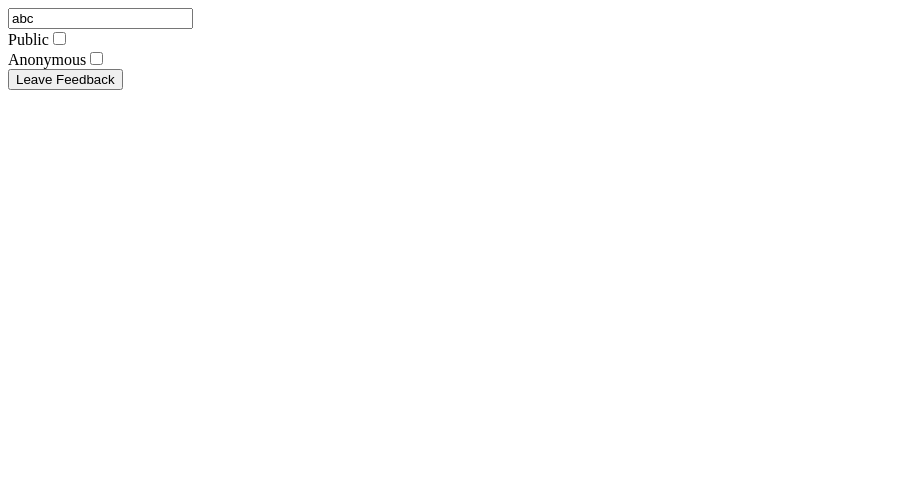
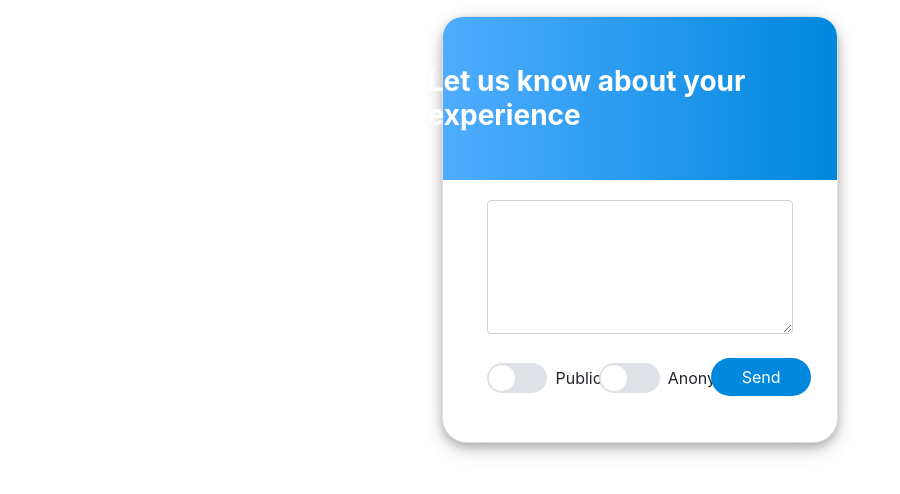
Before and after one commit to World-Vision-Clinic/psw-firma1, an Angular app in the folder patient-portal-front/: page / in a window 1280 px wide. Shown: the top 494 px of the page, without its empty margins (0-900 px from the left). Built offline with nearby package versions, Linux system fonts and the light colour scheme.

Commit message:
feat: Create feedback interface

```diff
--- a/patient-portal-front/src/app/patient-create-feedback/patient-create-feedback.component.css
+++ b/patient-portal-front/src/app/patient-create-feedback/patient-create-feedback.component.css
@@ -0,0 +1,146 @@
+.switch {
+    font-size: 1rem;
+    position: relative;
+}
+.switch input {
+    position: absolute;
+    height: 1px;
+    width: 1px;
+    background: none;
+    border: 0;
+    clip: rect(0 0 0 0);
+    clip-path: inset(50%);
+    overflow: hidden;
+    padding: 0;
+}
+.switch input + label {
+    position: relative;
+    min-width: calc(calc(2.375rem * .8) * 2);
+    border-radius: calc(2.375rem * .8);
+    height: calc(2.375rem * .8);
+    line-height: calc(2.375rem * .8);
+    display: inline-block;
+    cursor: pointer;
+    outline: none;
+    user-select: none;
+    vertical-align: middle;
+    text-indent: calc(calc(calc(2.375rem * .8) * 2) + .5rem);
+}
+.switch input + label::before, .switch input + label::after {
+    content: '';
+    position: absolute;
+    top: 0;
+    left: 0;
+    width: calc(calc(2.375rem * .8) * 2);
+    bottom: 0;
+    display: block;
+}
+.switch input + label::before {
+    right: 0;
+    background-color: #dee2e6;
+    border-radius: calc(2.375rem * .8);
+    transition: 0.2s all;
+}
+.switch input + label::after {
+    top: 2px;
+    left: 2px;
+    width: calc(calc(2.375rem * .8) - calc(2px * 2));
+    height: calc(calc(2.375rem * .8) - calc(2px * 2));
+    border-radius: 50%;
+    background-color: white;
+    transition: 0.2s all;
+}
+.switch input:checked + label::before {
+    background-color: #08d;
+}
+.switch input:checked + label::after {
+    margin-left: calc(2.375rem * .8);
+}
+.switch input:focus + label::before {
+    outline: none;
+    box-shadow: 0 0 0 0.2rem rgba(0, 136, 221, .25);
+}
+.switch input:disabled + label {
+    color: #868e96;
+    cursor: not-allowed;
+}
+.switch input:disabled + label::before {
+    background-color: #e9ecef;
+}
+.switch.switch-sm {
+    font-size: 0.875rem;
+}
+.switch.switch-sm input + label {
+    min-width: calc(calc(1.9375rem * .8) * 2);
+    height: calc(1.9375rem * .8);
+    line-height: calc(1.9375rem * .8);
+    text-indent: calc(calc(calc(1.9375rem * .8) * 2) + .5rem);
+}
+.switch.switch-sm input + label::before {
+    width: calc(calc(1.9375rem * .8) * 2);
+}
+.switch.switch-sm input + label::after {
+    width: calc(calc(1.9375rem * .8) - calc(2px * 2));
+    height: calc(calc(1.9375rem * .8) - calc(2px * 2));
+}
+.switch.switch-sm input:checked + label::after {
+    margin-left: calc(1.9375rem * .8);
+}
+.switch.switch-lg {
+    font-size: 1.25rem;
+}
+.switch.switch-lg input + label {
+    min-width: calc(calc(3rem * .8) * 2);
+    height: calc(3rem * .8);
+    line-height: calc(3rem * .8);
+    text-indent: calc(calc(calc(3rem * .8) * 2) + .5rem);
+}
+.switch.switch-lg input + label::before {
+    width: calc(calc(3rem * .8) * 2);
+}
+.switch.switch-lg input + label::after {
+    width: calc(calc(3rem * .8) - calc(2px * 2));
+    height: calc(calc(3rem * .8) - calc(2px * 2));
+}
+.switch.switch-lg input:checked + label::after {
+    margin-left: calc(3rem * .8);
+}
+.switch + .switch {
+    margin-left: 1rem;
+}
+body {
+    padding: 1rem;
+}
+.dropdown-menu {
+    margin-top: 0.75rem;
+}
+
+.card {
+    border-radius: 25px;
+    box-shadow: 0 4px 8px 0 rgba(0, 0, 0, 0.2), 0 6px 20px 0 rgba(0, 0, 0, 0.19);
+}
+.header {
+    border-radius: 20px 20px 0px 0px;
+}
+
+.btn-rounded {
+    border-radius: 20px;
+}
+
+.btn-blue {
+    background: #08d;
+    color: white;
+    width: 100px;
+    margin-bottom: 10px
+}
+
+.gradient-custom {
+    /* fallback for old browsers */
+    background: #4facfe;
+
+    /* Chrome 10-25, Safari 5.1-6 */
+    background: -webkit-linear-gradient(to right, rgba(79, 172, 254, 1), #08d);
+
+    /* W3C, IE 10+/ Edge, Firefox 16+, Chrome 26+, Opera 12+, Safari 7+ */
+    background: linear-gradient(to right, rgba(79, 172, 254, 1), #08d)
+  }
--- a/patient-portal-front/src/app/patient-create-feedback/patient-create-feedback.component.html
+++ b/patient-portal-front/src/app/patient-create-feedback/patient-create-feedback.component.html
@@ -1,8 +1,52 @@
-<input id="content" type="textarea" [(ngModel)]="content"><br>
-<label>Public</label>
-<input id="isPublic" type="checkbox" [(ngModel)]="isPublic"><br>
-<label>Anonymous</label>
-<input id="isAnonymous" type="checkbox" [(ngModel)]="isAnonymous"><br>
-<button (click)="createFeedback()">
-  Leave Feedback
-</button>
+<div class="container-fluid">
+  <div class="row mt-3">
+    <div class="col-md-4">
+    </div>
+    <div class="col-md-4">
+      <div class="card">
+
+        <!--Header-->
+        <div class="header gradient-custom">
+          <div class="row d-flex justify-content-center">
+            <h3 class="text-white mb-0 py-5 font-weight-bold">Let us know about your experience</h3>
+          </div>
+        </div>
+
+        <div class="card-body mx-4">
+
+          <div class="md-form">
+            <i class="fas fa-pencil-alt prefix grey-text"></i>
+            <textarea id="content" class="md-textarea form-control" rows="5" [(ngModel)]="content"></textarea>
+          </div>
+
+
+          <!--Grid row-->
+          <div class="row d-flex align-items-center mb-3 mt-4">
+            <div class="col-md-4">
+              <span class="switch">
+                <input type="checkbox" class="switch" id="isPublic" [(ngModel)]="isPublic">
+                <label for="isPublic">Public</label>
+              </span>
+            </div>
+            <div class="col-md-4">
+              <span class="switch">
+                <input type="checkbox" class="switch" id="isAnonymous" [(ngModel)]="isAnonymous">
+                <label for="isAnonymous">Anonymous</label>
+              </span>
+            </div>
+            <div class="col-md-4">
+              <div class="text-center">
+                <button type="button" class="btn btn-blue btn-rounded" (click)="createFeedback()">Send</button>
+              </div>
+            </div>
+
+          </div>
+          <!--Grid row-->
+        </div>
+
+      </div>
+    </div>
+    <div class="col-md-4">
+    </div>
+  </div>
+</div>
--- a/patient-portal-front/src/app/patient-create-feedback/patient-create-feedback.component.ts
+++ b/patient-portal-front/src/app/patient-create-feedback/patient-create-feedback.component.ts
@@ -8,14 +8,12 @@ import { PatientCreateFeedbackService } from '../patient-create-feedback.service
   styleUrls: ['./patient-create-feedback.component.css']
 })
 export class PatientCreateFeedbackComponent implements OnInit {
-  id: number;
   content: string;
   isPublic: boolean;
   isAnonymous: boolean;
 
   constructor(private _patientCreateFeedbackService: PatientCreateFeedbackService) {
-    this.id = 0;
-    this.content = "abc";
+    this.content = "";
     this.isPublic = false;
     this.isAnonymous = false;
   }
--- a/patient-portal-front/src/index.html
+++ b/patient-portal-front/src/index.html
@@ -5,9 +5,14 @@
   <title>PatientPortalFront</title>
   <base href="/">
   <meta name="viewport" content="width=device-width, initial-scale=1">
+  <meta http-equiv="Content-Type" content="text/html; charset=utf-8" />
   <link rel="icon" type="image/x-icon" href="favicon.ico">
+  <link rel="stylesheet" href="https://maxcdn.bootstrapcdn.com/bootstrap/4.0.0/css/bootstrap.min.css" integrity="sha384-Gn5384xqQ1aoWXA+058RXPxPg6fy4IWvTNh0E263XmFcJlSAwiGgFAW/dAiS6JXm" crossorigin="anonymous">
 </head>
 <body>
   <app-root></app-root>
+  <script src="https://code.jquery.com/jquery-3.2.1.slim.min.js" integrity="sha384-KJ3o2DKtIkvYIK3UENzmM7KCkRr/rE9/Qpg6aAZGJwFDMVNA/GpGFF93hXpG5KkN" crossorigin="anonymous"></script>
+  <script src="https://cdnjs.cloudflare.com/ajax/libs/popper.js/1.12.9/umd/popper.min.js" integrity="sha384-ApNbgh9B+Y1QKtv3Rn7W3mgPxhU9K/ScQsAP7hUibX39j7fakFPskvXusvfa0b4Q" crossorigin="anonymous"></script>
+  <script src="https://maxcdn.bootstrapcdn.com/bootstrap/4.0.0/js/bootstrap.min.js" integrity="sha384-JZR6Spejh4U02d8jOt6vLEHfe/JQGiRRSQQxSfFWpi1MquVdAyjUar5+76PVCmYl" crossorigin="anonymous"></script>
 </body>
 </html>
```
